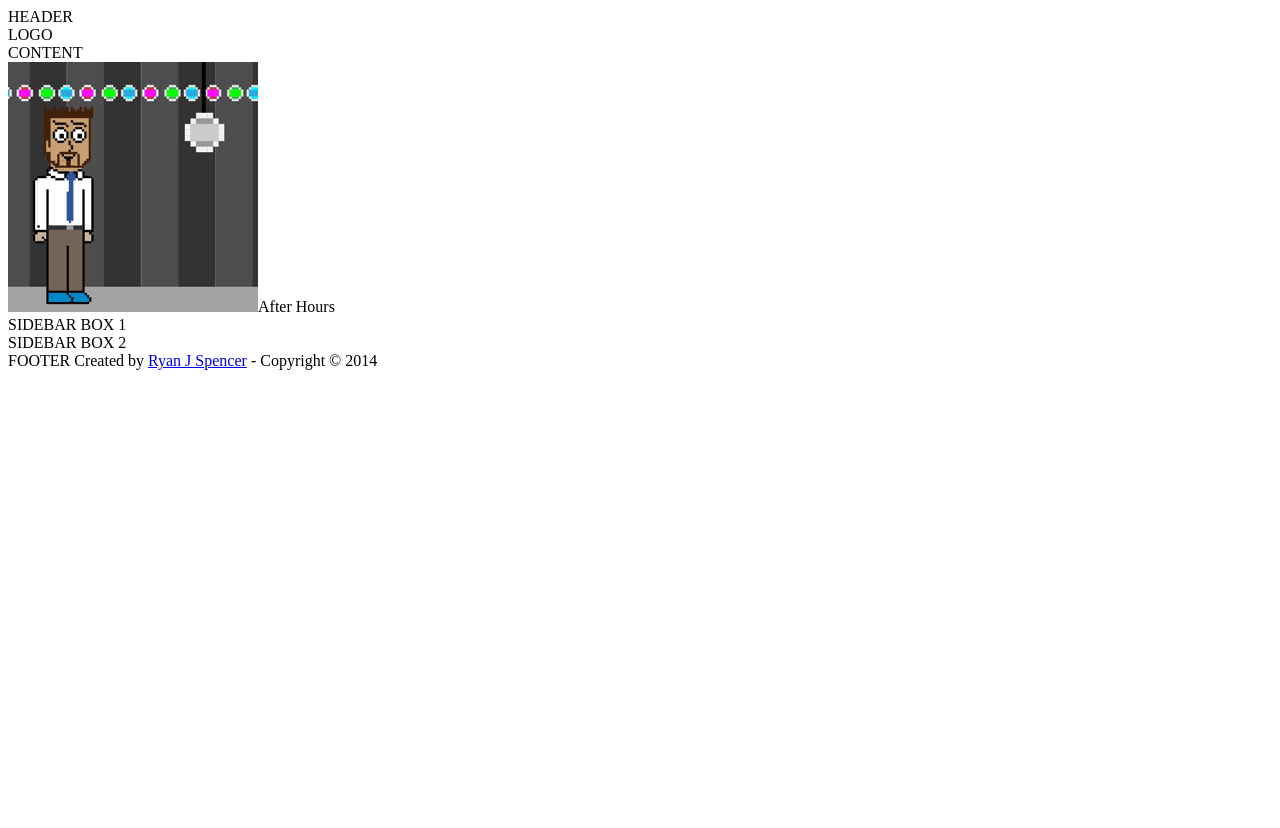
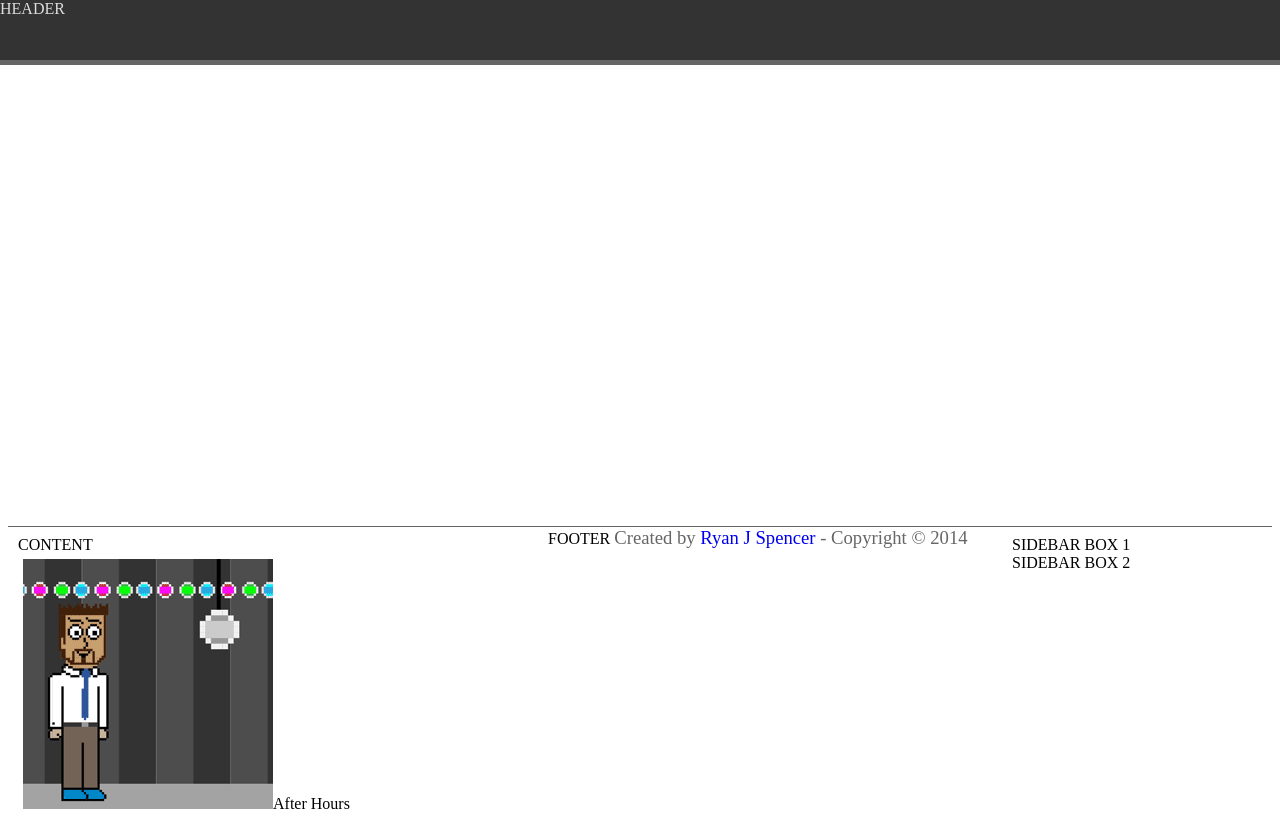
Before and after one commit to rjspencer/rjspencer.github.io, a PHP site: page /unit1_projects/dbc2.html in a window 1280 px wide. Before the commit the page ends 370 px from the top, so only its background shows below. Run offline with PHP 8.4, Linux system fonts and the light colour scheme.

Commit message:
DBC2 CSS.  Have to break, not finished

```diff
--- a/unit1_projects/stylesheets/dbc2.css
+++ b/unit1_projects/stylesheets/dbc2.css
@@ -1 +1,103 @@
-dbc2.css
+# dbc2.css
+# Ryan J Spencer
+#
+#	Charcoal #3333333
+#	Mid Grey  #666666
+#	Light Grey #999999
+#	Off White  #DDDDDD
+#	Orange  #FF9900
+#	Blue  #336688
+#	Yellow  #FFCC00
+
+
+body  {
+	background: #DDDDDD;
+	font: georgia, trebuchet;
+	font-size: 12pt;
+	color: charcoal;
+}
+
+img  {
+
+}
+
+a  {
+	text-decoration: none;
+}
+
+a:hover  {
+
+}
+
+#header  {
+	background: #333;
+	border-bottom: 5px solid #666;
+	color: #DDD;
+
+	position: fixed;
+	z-index: 50;
+	top: 0px;
+	left: 0px;
+	width: 100%;
+	height: 60px;
+
+}
+
+#logo   {
+
+}
+
+#main  {
+	position: relative;
+	top: 60px;
+	margin-left: auto;
+	margin-right: auto;
+	width: 800px;
+	min-height: 500px;
+}
+
+#content  {
+	position: static;
+	float: left;
+	width:520px;
+	margin: 10px;
+	padding: 0px;
+}
+
+.imgbox  {
+	padding: 5px;
+	border: 1px solid #;
+	border-bottom-right-radius: 5px;
+	border-top-left-radius: 5px;
+}
+
+.imgtext  {
+
+}
+
+#sidebar  {
+	position: static;
+	float: right;
+	width: 250px;
+	margin: 10px;
+	margin-left: 0px;
+	padding: 0px;
+}
+
+.sidebox  {
+
+}
+
+#footer  {
+	border-top: 1px solid #666;
+
+	position: relative;
+	width: 100%;
+	height: 40px;
+
+}
+
+#copyright  {
+	color: #666;
+	font-size: 14pt;
+}
```
